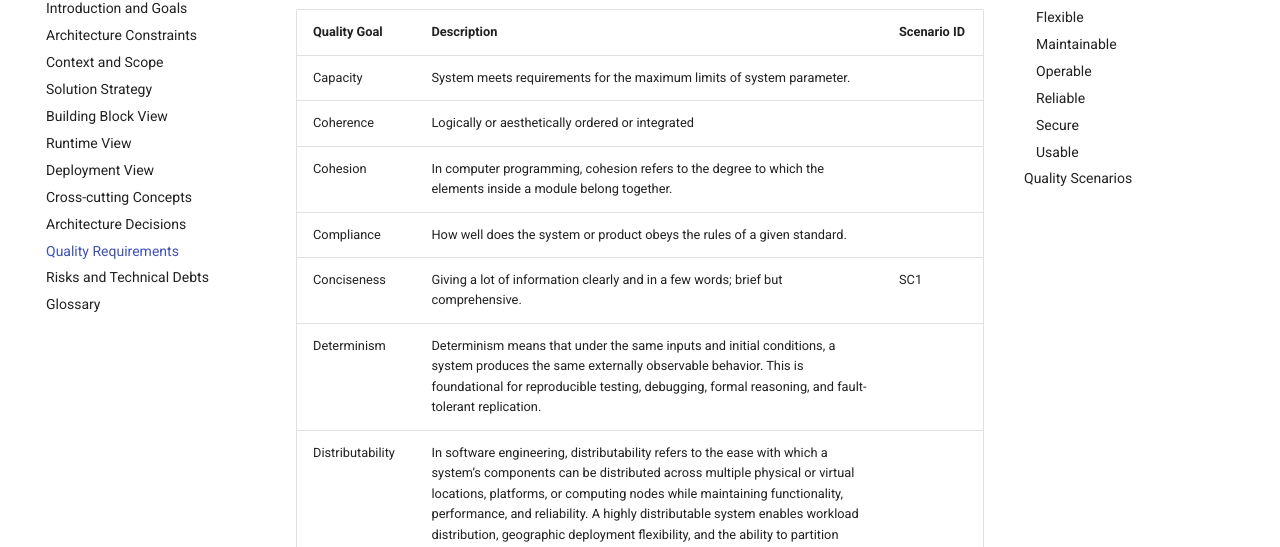
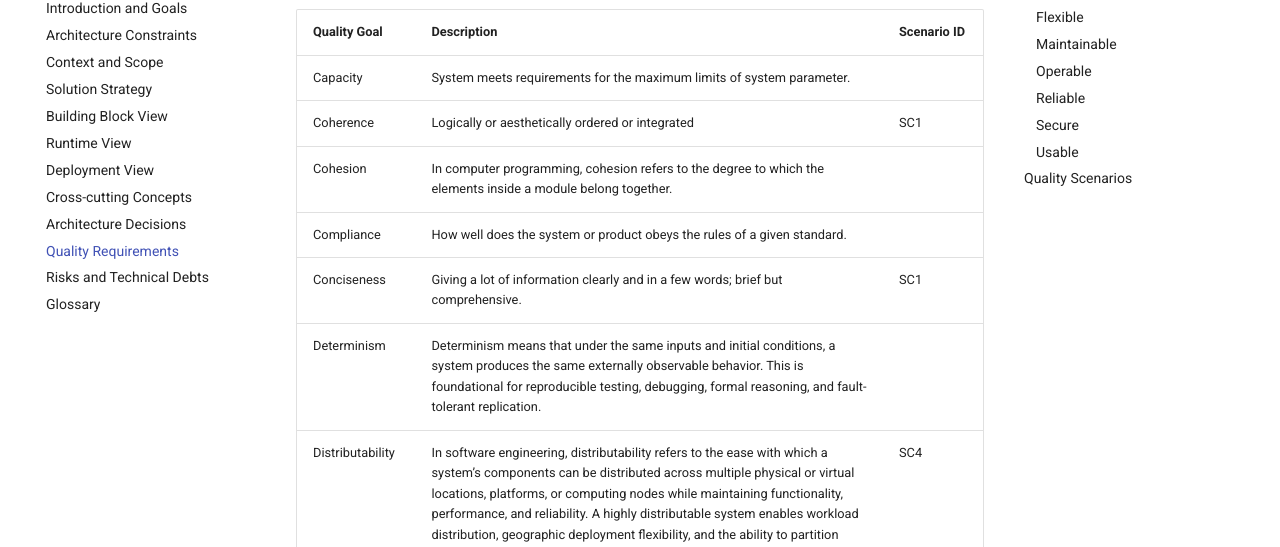
Before and after one commit to FullStaQD/architecture, an MkDocs documentation site: the page built from docs/10_quality_requirements.md, in a window 1280 px wide and 900 px high, scrolled down 348 px. Shown: the part 145-692 px from the top of the window. Built offline with MkDocs 1.6.1 and Material for MkDocs 9.7.7, drawn with Linux system fonts in a browser that asks for light colours.

Commit message:
Update 10_quality_requirements.md
Signed-off-by: RinorKIT <tc4656@kit.edu>

```diff
--- a/docs/10_quality_requirements.md
+++ b/docs/10_quality_requirements.md
@@ -10,12 +10,12 @@ We sort the quality requirements after the arc42 design (https://quality.arc42.o
 | Quality Goal  | Description | Scenario ID |
 | ------------- | ------------- |  ------------- |
 | Capacity  | System meets requirements for the maximum limits of system parameter.  | |
-| Coherence    | Logically or aesthetically ordered or integrated  | |
+| Coherence    | Logically or aesthetically ordered or integrated  | SC1 |
 | Cohesion  | In computer programming, cohesion refers to the degree to which the elements inside a module belong together.  | |
 | Compliance  | How well does the system or product obeys the rules of a given standard.  | |
 | Conciseness | Giving a lot of information clearly and in a few words; brief but comprehensive.  | SC1 |
 | Determinism  | Determinism means that under the same inputs and initial conditions, a system produces the same externally observable behavior. This is foundational for reproducible testing, debugging, formal reasoning, and fault-tolerant replication.  | |
-| Distributability  | In software engineering, distributability refers to the ease with which a system’s components can be distributed across multiple physical or virtual locations, platforms, or computing nodes while maintaining functionality, performance, and reliability. A highly distributable system enables workload distribution, geographic deployment flexibility, and the ability to partition functionality across heterogeneous environments.  | |
+| Distributability  | In software engineering, distributability refers to the ease with which a system’s components can be distributed across multiple physical or virtual locations, platforms, or computing nodes while maintaining functionality, performance, and reliability. A highly distributable system enables workload distribution, geographic deployment flexibility, and the ability to partition functionality across heterogeneous environments.  | SC4  |
 | Effectiveness  | Effectiveness is the capability of producing a desired result or the ability to produce desired output.  | |
 | Efficiency  | capable of producing desired results with little or no waste (as of time or materials) | SC6  |
 | Latency | Latency in general is a time delay between the cause and the effect of some change in a system.  | |
```
